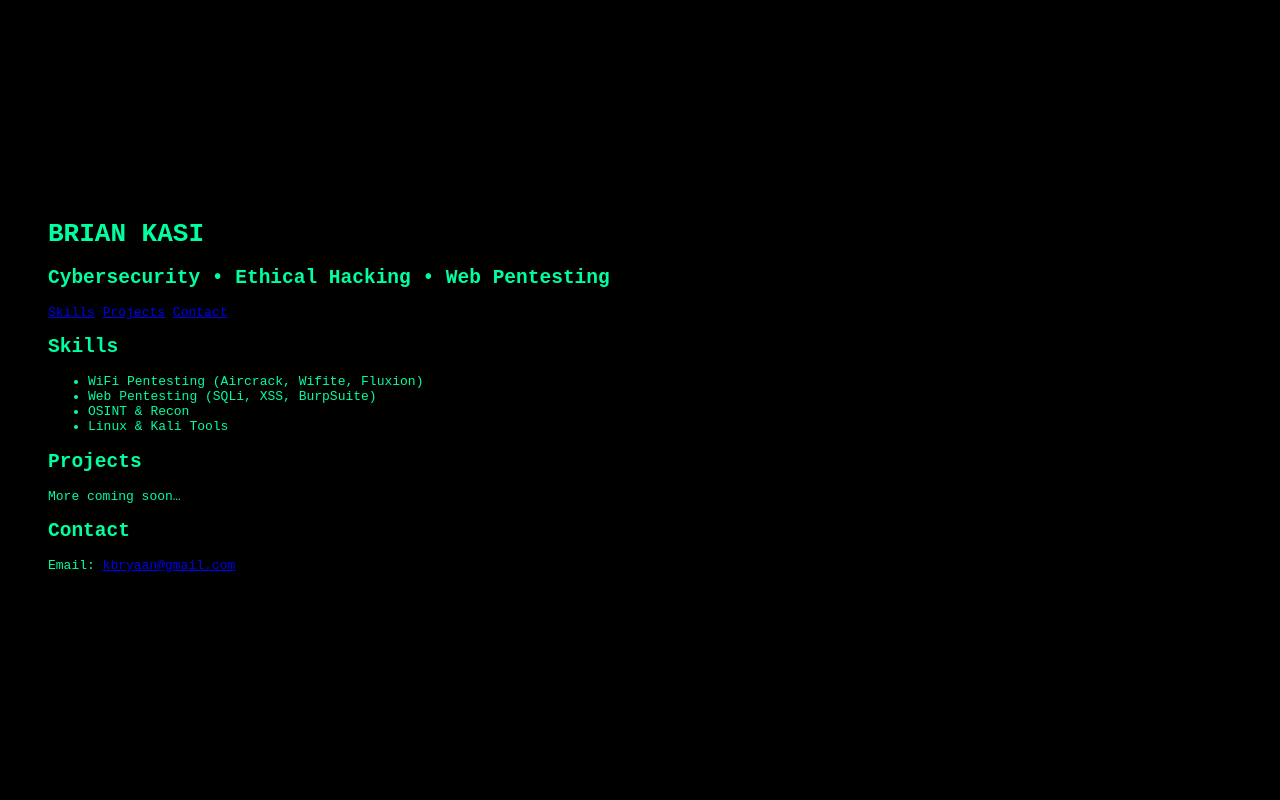
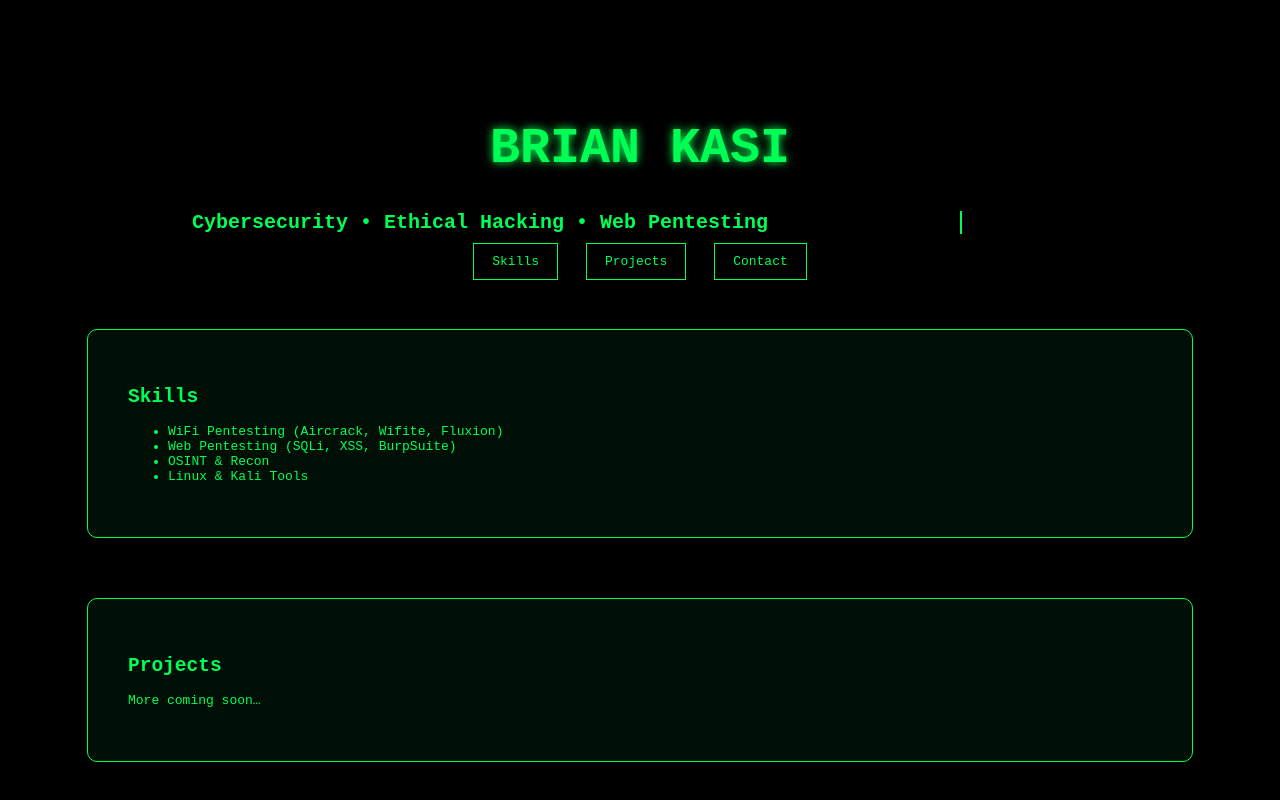
Before and after one commit to Kbryaann/Kbryaann.github.io, a plain HTML site: page index.html in a window 1280 px wide. Shown: the top 800 px of the page. Drawn offline with Linux system fonts and the light colour scheme; files that its build step writes are made by us from their sources; files whose address does not match are found by name.

Commit message:
Refactor CSS for improved layout and styling

```diff
--- a/style.css
+++ b/style.css
@@ -1,2 +1,69 @@
-body{background:black;color:#00ff9f;font-family:monospace;padding:40px;}
-.type{font-size:28px;}
+body {
+    margin: 0;
+    padding: 0;
+    background: black;
+    color: #00ff55;
+    font-family: monospace;
+    overflow-x: hidden;
+}
+
+canvas#matrix {
+    position: fixed;
+    top: 0;
+    left: 0;
+    width: 100%;
+    height: 100%;
+    z-index: -1;
+}
+
+.center-box {
+    text-align: center;
+    margin-top: 120px;
+}
+
+.glitch-text {
+    font-size: 50px;
+    text-shadow: 0 0 10px #00ff55;
+}
+
+.typing {
+    font-size: 20px;
+    width: 100%;
+    overflow: hidden;
+    white-space: nowrap;
+    border-right: 2px solid #00ff55;
+    animation: typing 4s steps(40) infinite alternate;
+}
+
+@keyframes typing {
+    from { width: 0; }
+    to { width: 100%; }
+}
+
+.button-row {
+    margin-top: 20px;
+}
+
+.btn {
+    padding: 10px 18px;
+    margin: 10px;
+    border: 1px solid #00ff55;
+    color: #00ff55;
+    text-decoration: none;
+    transition: 0.2s;
+}
+
+.btn:hover {
+    background: #00ff55;
+    color: black;
+}
+
+.section-box {
+    padding: 40px;
+    margin: 60px auto;
+    width: 80%;
+    background: rgba(0, 255, 80, 0.06);
+    border: 1px solid #00ff55;
+    border-radius: 10px;
+    backdrop-filter: blur(4px);
+}
```
